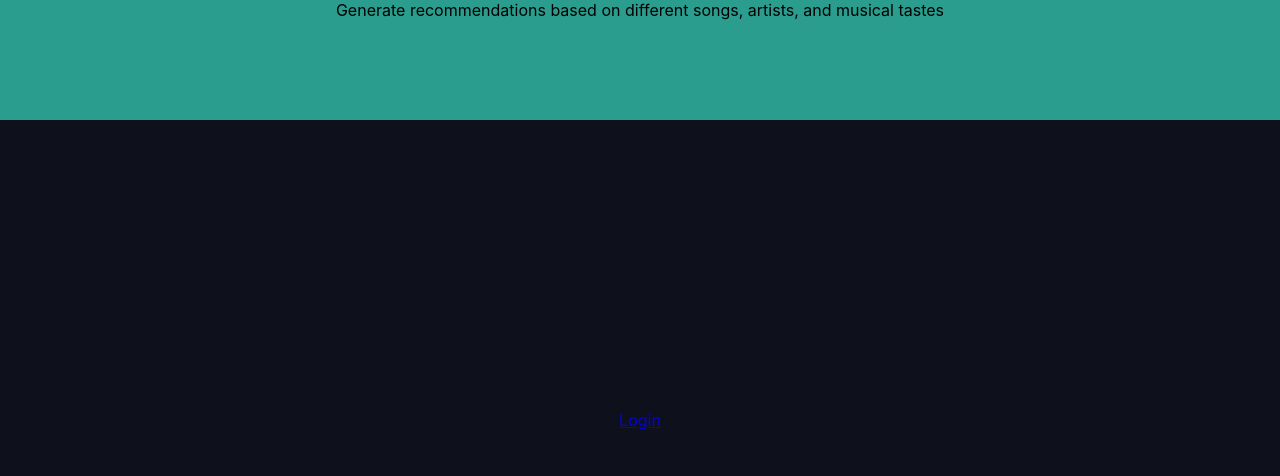
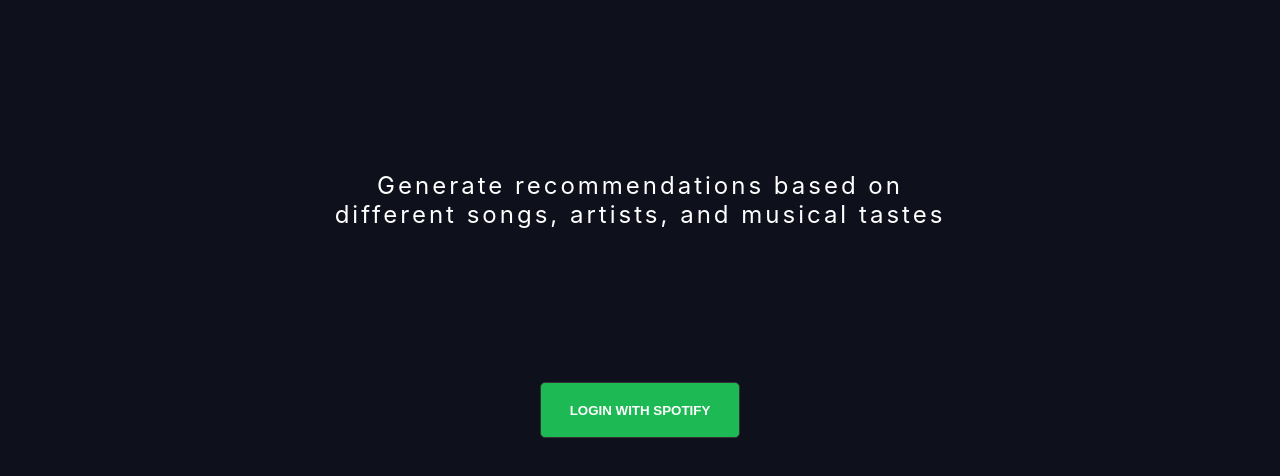
Before and after one commit to yungfran/Spinder, a React (Create React App) app: page / in a window 1280 px wide. Shown: the top 476 px of the page. Built offline with nearby package versions, Linux system fonts and the light colour scheme.

Commit message:
Login Screen pretty.

```diff
--- a/src/App.css
+++ b/src/App.css
@@ -7,14 +7,15 @@
   pointer-events: none;
 }
 
-.top-bar-wrapper {
-  background-color: #2A9D8F;
-  height: 15vh;
-}
-
 .intro-text-wrapper {
-
+  color:white;
+  font-size:x-large;
   text-align: center;
+  position: absolute;
+  left: 50%;
+  top: 25%;
+  letter-spacing: 3px;
+  transform: translate(-50%,-50%);
 }
 
 .login-wrapper {
@@ -24,6 +25,15 @@
   height: 100vh; /* Optionally, make the parent container take up the full viewport height */
 }
 
+.login-button{
+  background-color:#1DB954;
+  color: white;
+  height: 7vmin;
+  width: 25vmin;
+  border-radius: 5px;
+  font-weight: bold;
+}
+
 body{
   height: 100vh;
   width: 100vw;
--- a/src/App.js
+++ b/src/App.js
@@ -28,6 +28,11 @@
 
 }, [accessToken,refreshToken]);
 
+  function redirectToLogin () {
+    const href = "http://localhost:8888/login"
+    window.location.href = href;
+  }
+
 
 
   if(!accessToken){
@@ -38,10 +43,12 @@
             </div>
 
           <div className = "login-wrapper">
-            <a href="http://localhost:8888/login">
-            {/* <a href="https://7zjeo5uaxotzx2ydrntaznpfou0pftpe.lambda-url.us-east-2.on.aws/login"> */}
+            <button className="login-button" onClick={redirectToLogin}> Login With Spotify </button>
+            {/* <a href="http://localhost:8888/login">
+
+            {/* <a href="https://7zjeo5uaxotzx2ydrntaznpfou0pftpe.lambda-url.us-east-2.on.aws/login">
               Login
-            </a>
+            </a> */}
           </div>
       </div>
     );
--- a/src/RecommendationDeck.css
+++ b/src/RecommendationDeck.css
@@ -14,6 +14,7 @@
     height: 57vmin;
     object-fit: cover;
     object-position: 100% center;
+    padding: 1vmin;
   }
 
 .rec-deck-wrapper {
@@ -21,5 +22,36 @@
     width: 100vw;
     background-color: black;
     margin: 0rem;
-    overflow:hidden
 }
+
+.track-name{
+    color:white;
+    font-size: larger;
+    font-weight:bold;
+    padding-bottom: 1vmin;
+}
+
+.track-artist{
+    color:white;
+}
+
+
+.track-image-wrapper {
+    display: flex;
+    flex-direction: column;
+    align-items: center;
+  }
+
+    .track-info {
+    display: flex;
+    flex-direction: column;
+    align-items: center;
+    }
+
+  .even .track-info {
+    order: 1;
+  }
+
+  .odd .track-info {
+    order: 2;
+  }
--- a/src/RecommendationDeck.js
+++ b/src/RecommendationDeck.js
@@ -112,7 +112,7 @@
         for (const image of images) {
         image.animate(
             [{ objectPosition: `${100 + nextPercentage}% center` }],
-            { duration: 2000, fill: 'forwards' }
+            { duration: 1200, fill: 'forwards' }
         );
         }
 
@@ -143,18 +143,27 @@
             console.log("Inital Set")
             setRecs(props.recs)
         }
+    })
 
-    })
 
     if (props.recs.length > 0) {
         return (
           <div className="rec-deck-wrapper" onMouseDown={startDrag} onMouseMove={draggingTrack} onMouseUp={endDrag}>
+
             <div className="tracks-wrapper" ref={trackRef}>
             {props.recs.map((rec, index) => (
-              <div key={index} className='track-image-wrapper' draggable={false}>
-                <img className="track-image" src={rec.blob} draggable={false}/>
-              </div>
-            ))}
+  <div key={index} className={`track-image-wrapper ${index % 2 === 0 ? 'even' : 'odd'}`} draggable={false}>
+    <img className="track-image" src={rec.blob} draggable={false} />
+    <div className="track-info">
+      <div className="track-name">
+        {rec.name}
+      </div>
+      <div className="track-artist">
+        {rec.artist}
+      </div>
+    </div>
+  </div>
+))}
             </div>
 
             {/* <button onClick={nextSong}>
```
